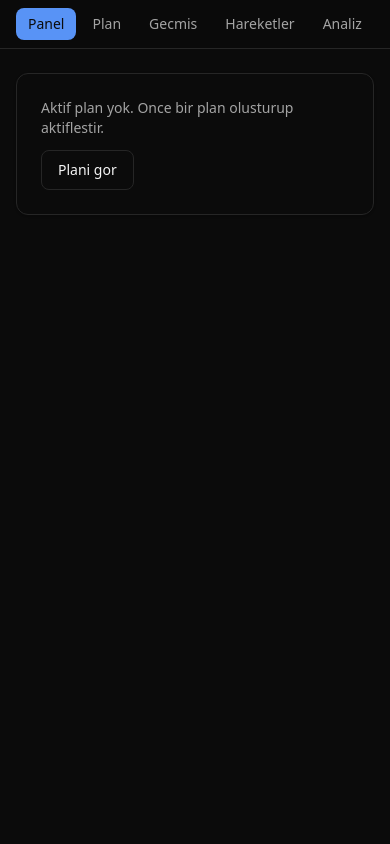
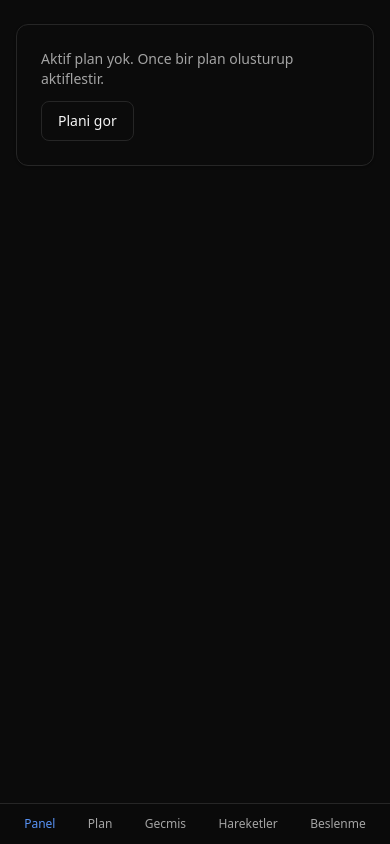
Before and after one commit to GTRows/workout-hub, a Next.js app in the folder frontend/: page /dashboard in a window 390 px wide. Built offline with nearby package versions, Linux system fonts and the light colour scheme; no server answers.

Commit message:
feat(ui): bottom-nav under sm + responsive Playwright spec at 360px (t-95)

```diff
--- a/frontend/src/app/(app)/layout.tsx
+++ b/frontend/src/app/(app)/layout.tsx
@@ -1,11 +1,15 @@
 import type { ReactNode } from "react";
+import { BottomNav } from "@/components/bottom-nav";
 import { Nav } from "@/components/nav";
 
 export default function AppLayout({ children }: { children: ReactNode }) {
   return (
     <div className="flex min-h-screen flex-col">
       <Nav />
-      <main className="mx-auto w-full max-w-6xl flex-1 px-4 py-6">{children}</main>
+      <main className="mx-auto w-full max-w-6xl flex-1 px-4 py-6 pb-20 sm:pb-6">
+        {children}
+      </main>
+      <BottomNav />
     </div>
   );
 }
--- /dev/null
+++ b/frontend/src/components/bottom-nav.tsx
@@ -0,0 +1,55 @@
+"use client";
+
+import Link from "next/link";
+import { useTranslations } from "next-intl";
+import { usePathname } from "next/navigation";
+import { cn } from "@/lib/utils";
+
+type LabelKey =
+  | "dashboard"
+  | "plan"
+  | "history"
+  | "exercises"
+  | "nutrition";
+
+const LINKS: Array<{ href: string; labelKey: LabelKey }> = [
+  { href: "/dashboard", labelKey: "dashboard" },
+  { href: "/plan", labelKey: "plan" },
+  { href: "/history", labelKey: "history" },
+  { href: "/exercises", labelKey: "exercises" },
+  { href: "/nutrition", labelKey: "nutrition" },
+];
+
+export function BottomNav() {
+  const t = useTranslations("nav");
+  const pathname = usePathname();
+
+  return (
+    <nav
+      aria-label="Bottom navigation"
+      data-testid="bottom-nav"
+      className="fixed inset-x-0 bottom-0 z-40 border-t border-border bg-background/95 backdrop-blur sm:hidden"
+    >
+      <ul className="mx-auto flex max-w-md items-center justify-around px-2 py-2">
+        {LINKS.map(({ href, labelKey }) => {
+          const active = pathname.startsWith(href);
+          return (
+            <li key={href}>
+              <Link
+                href={href}
+                className={cn(
+                  "flex flex-col items-center rounded-md px-3 py-1 text-xs font-medium transition-colors",
+                  active
+                    ? "text-primary"
+                    : "text-muted-foreground hover:text-foreground"
+                )}
+              >
+                {t(labelKey)}
+              </Link>
+            </li>
+          );
+        })}
+      </ul>
+    </nav>
+  );
+}
--- a/frontend/src/components/nav.tsx
+++ b/frontend/src/components/nav.tsx
@@ -24,7 +24,7 @@ export function Nav() {
   const pathname = usePathname();
 
   return (
-    <nav className="border-b border-border bg-background/80 backdrop-blur">
+    <nav className="hidden border-b border-border bg-background/80 backdrop-blur sm:block">
       <div className="mx-auto flex max-w-6xl items-center gap-1 overflow-x-auto px-4 py-2">
         {LINKS.map(({ href, labelKey }) => {
           const active = pathname.startsWith(href);
```
Also changed, not shown: 1 other file (tests, documents, lock files or other folders).
